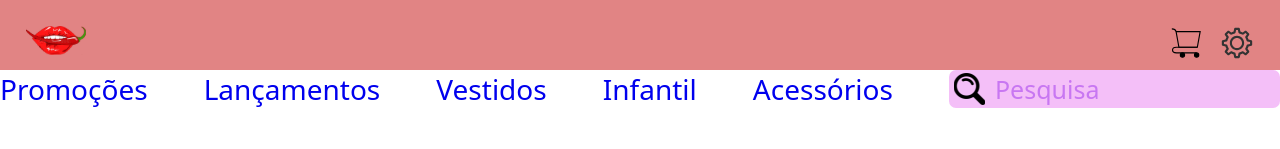
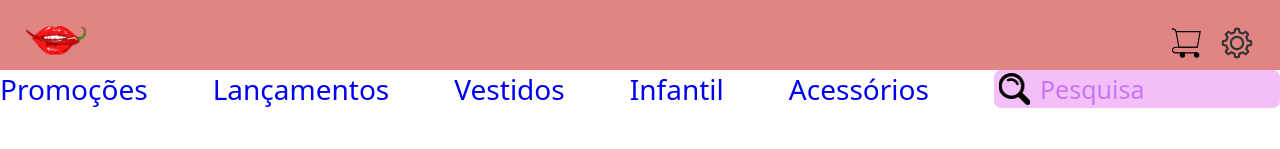
Before and after one commit to PauloBezz/Pepeers, a React (Vite) app: page / in a window 1280 px wide. Shown: the top 149 px of the page. Built offline with nearby package versions, Linux system fonts and the light colour scheme; a web font is replaced by a local one.

Commit message:
feat: responsive in Search component

```diff
--- a/src/components/Search/styles.css
+++ b/src/components/Search/styles.css
@@ -1,36 +1,53 @@
 @import url('https://fonts.googleapis.com/css2?family=Paprika&display=swap');
 
 
-.search-container{
+.search-container {
     display: flex;
     width: fit-content;
     height: 38px;
     background-color: #F4BFF8;
-    justify-content: space-between ;
+    justify-content: space-between;
     padding: 3px 5px;
     border-radius: 7px;
     gap: 5px;
 }
 
-.search-container > button{
+.search-container>button {
     border: none;
     background-color: transparent;
     cursor: pointer;
 }
 
-.search-container > input{
+.search-container>input {
     display: flex;
     width: 100%;
     background-color: #F4BFF8;
     border: none;
     padding-left: 5px;
     font-size: 25px;
-    max-width: 285px;
+    max-width: 240px;
     font-family: "Paprika", system-ui;
     font-weight: 400;
     font-style: normal;
 }
 
-.search-container> input::placeholder{
+.search-container>input::placeholder {
     color: #C877F2;
 }
+
+.search-container>input:focus::placeholder {
+    color: transparent;
+}
+
+.search-container>input:focus {
+    outline: none;
+}
+
+@media screen and (max-width: 1040px) {
+
+    .search-container>input {
+        font-size: 14px;
+        max-width: 100px;
+    }
+
+}
```
